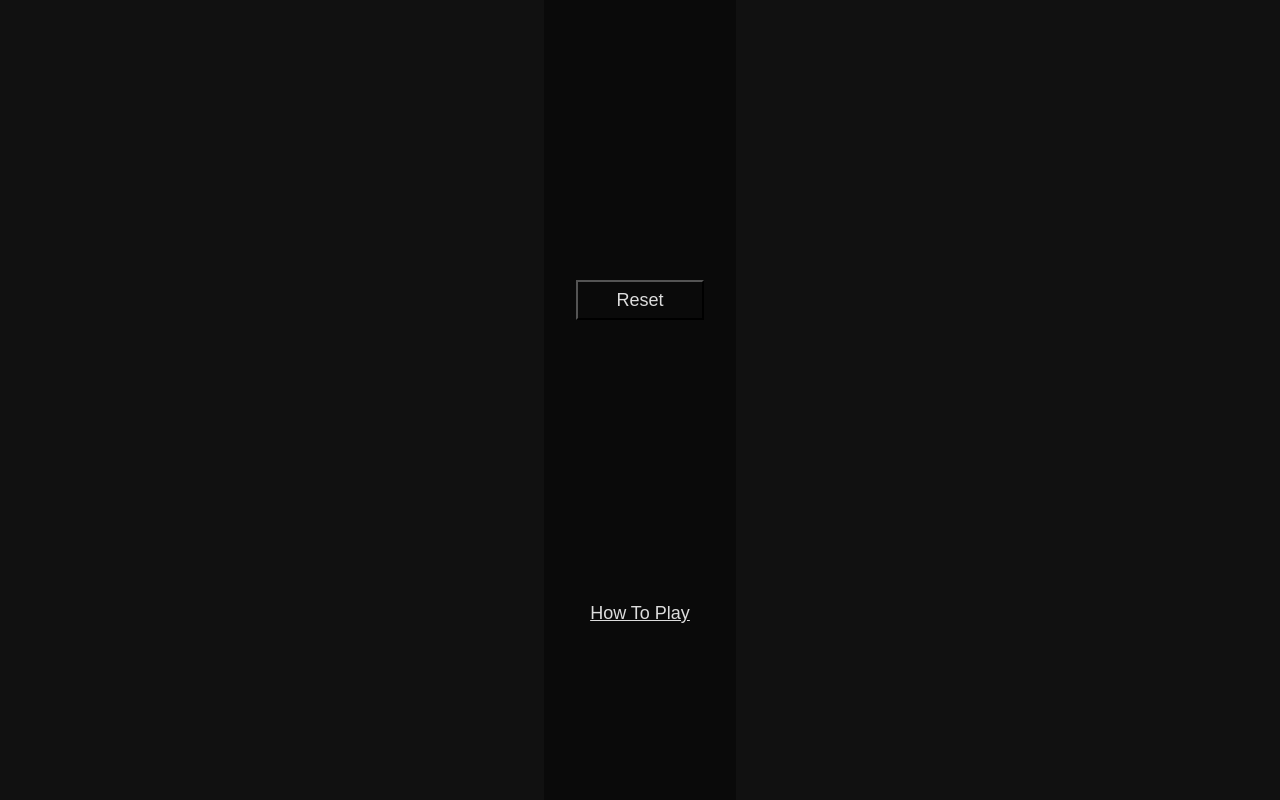
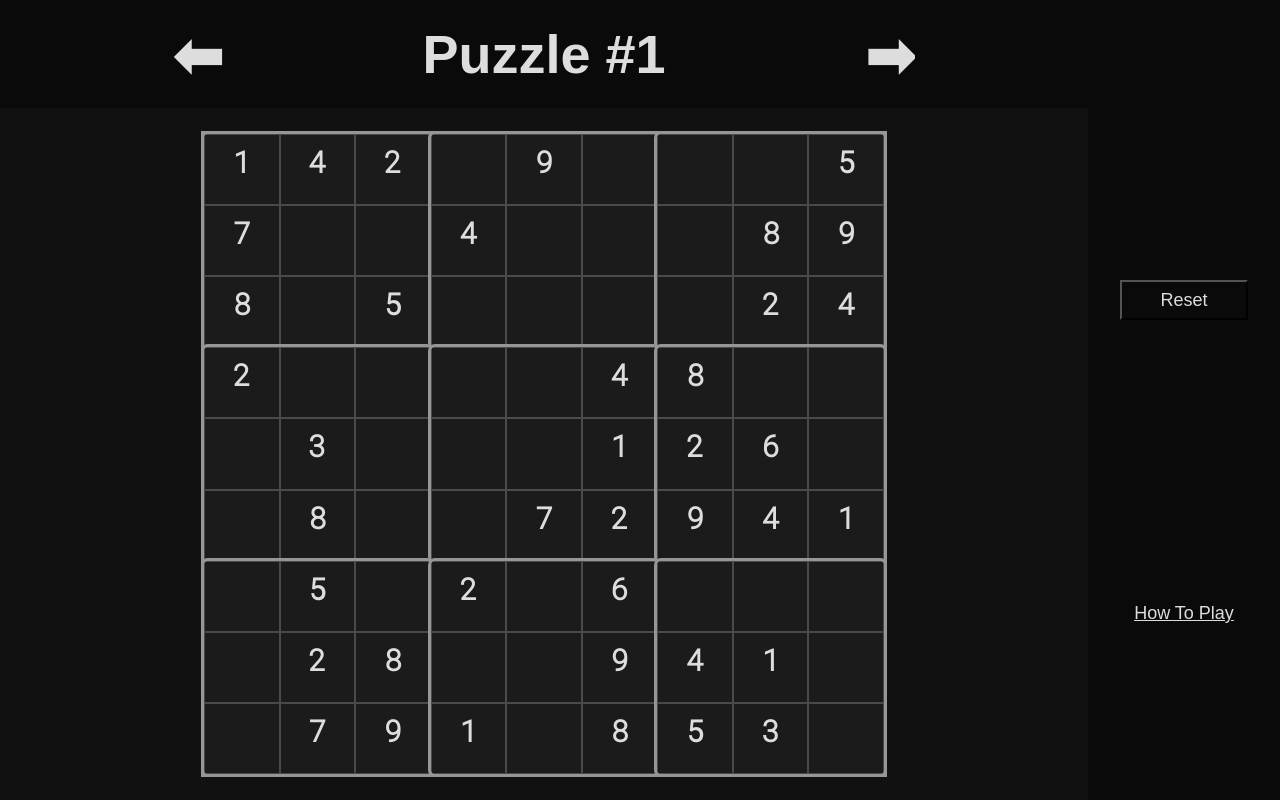
Before and after one commit to guitarisprettierthanpiano/sudoku, a React app: page / in a window 1280 px wide. Built offline with nearby package versions, Linux system fonts and the light colour scheme.

Commit message:
fixing default routing problem

```diff
--- a/src/app.tsx
+++ b/src/app.tsx
@@ -23,10 +23,9 @@ const App: React.FC = () => {
     }, [])
 
     return(
-        <>
         <HashRouter>
             <Switch>
-                <Route exact path='/p1'
+                <Route exact path='/'
                 component={Puzzle1}/>
 
                 <Route path='/p2'
@@ -44,10 +43,6 @@ const App: React.FC = () => {
 
             <Rightside/>
         </HashRouter>
-
-
-
-        </>
     )
 }
 
--- a/src/components/puzzle2.tsx
+++ b/src/components/puzzle2.tsx
@@ -104,7 +104,7 @@ const Puzzle2: React.FC = () => {
 
         <NavLink
             activeClassName='active'
-            to='/p1'>
+            to='/'>
             <span className='arrows'>&#11013;</span>
         </NavLink>
 
--- a/src/components/puzzle5.tsx
+++ b/src/components/puzzle5.tsx
@@ -111,7 +111,7 @@ const Puzzle5: React.FC = () => {
 
         <NavLink
             activeClassName='active'
-            to='/p1'>
+            to='/'>
             <span className='arrows'>&#10145;</span>
         </NavLink>
 
@@ -344,7 +344,7 @@ const Puzzle5: React.FC = () => {
             <h1>You Won!</h1>
             <NavLink
             activeClassName='active'
-            to='/p1'>
+            to='/'>
                 <h2 className='arrows'>
                     Play Another? &#10145;
                 </h2>
```
Also changed, not shown: index.html (line endings or trailing spaces), 1 other file (tests, documents, lock files or other folders).
